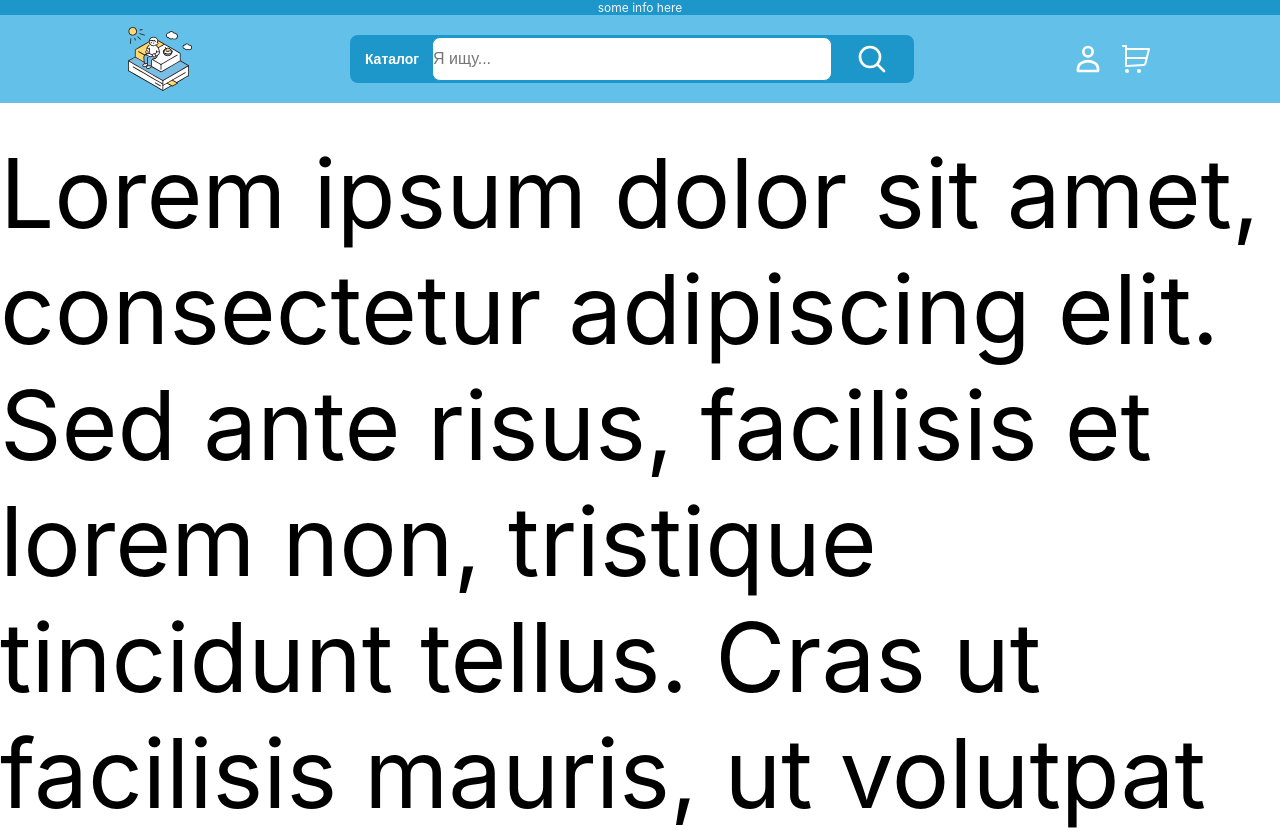
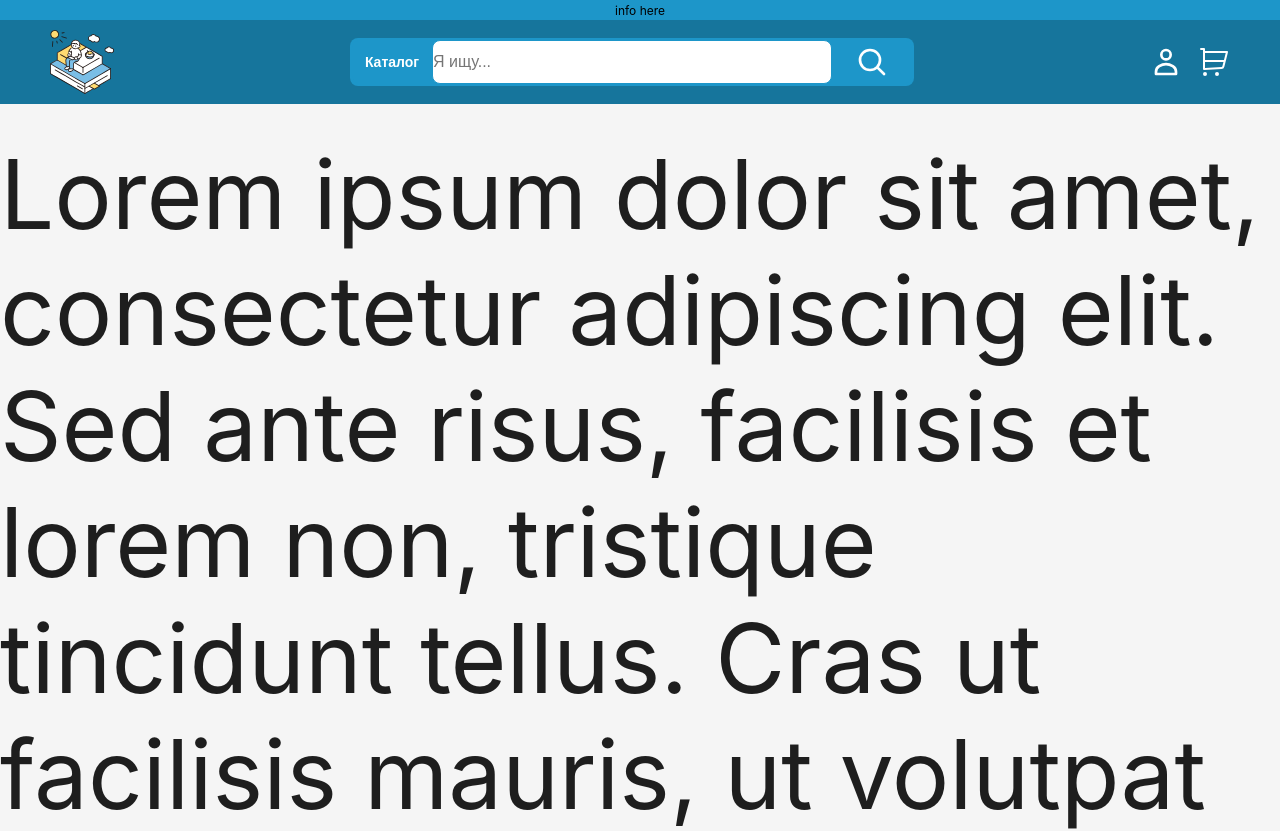
Before and after one commit to Vlawdous/libhub-front, a React (Vite) app: page / in a window 1280 px wide. Shown: the top 831 px of the page. Built offline with nearby package versions, Linux system fonts and the light colour scheme; the HTML template or start-up script is replaced by a standard one.

Commit message:
ЛАСТ РЕФАКТОРИНГ

```diff
--- a/src/components/UI/Footer/Footer.tsx
+++ b/src/components/UI/Footer/Footer.tsx
@@ -1,11 +1,12 @@
 import React from 'react';
 import cl from './Footer.module.scss'
+import {Layout} from "antd";
 
 const Footer = () => {
     return (
-        <div className={cl.Footer}>
+        <Layout.Footer>
             <img className={cl.rofl} src={'https://i.imgur.com/uQCPP4v.png'} alt={'rofl'}/>
-        </div>
+        </Layout.Footer>
     );
 };
 
--- a/src/components/UI/Header/Header.module.css
+++ b/src/components/UI/Header/Header.module.css
@@ -1,17 +1,23 @@
-.Header {
-    width: 100%;
-    color: whitesmoke;
+.HeaderContainer {
+    display: flex;
+    flex-direction: column;
+    height: 90px;
     position: sticky;
     top: 0;
+    z-index: 1;
+    min-width: 100%;
 }
 
-.HeaderContent {
-    display: inline-flex;
-    justify-content: space-between;
-
+.Header {
+    background-color: var(--brand-blue-700);
+    padding-top: 10px;
+    padding-bottom: 10px;
+    position: sticky;
+    top: 0;
+    z-index: 1;
     width: 100%;
-    padding: 12px 10%;
-    background-color: var(--brand-blue-400);
+    height: auto;
+    max-height: 1000px;
 }
 
 .logo {
--- a/src/components/UI/Header/Header.tsx
+++ b/src/components/UI/Header/Header.tsx
@@ -1,26 +1,26 @@
 import cl from "./Header.module.css"
+import SearchHeader from "@components/UI/Header/SearchHeader/SearchHeader.tsx"
+import {Flex, Layout} from "antd"
 import UpperHeader from "@components/UI/Header/UpperHeader/UpperHeader.tsx"
-import SearchHeader from "@components/UI/Header/SearchHeader/SearchHeader.tsx"
+import {JSX} from "react"
 
-const Header = () => {
+function Header(): JSX.Element {
     return (
-        <div className={cl.Header}>
-            <UpperHeader></UpperHeader>
-            <div className={cl.HeaderContent}>
-                <div
-                    className={cl.logo}>
-                </div>
-
+        <>
+            <UpperHeader/>
+            <Layout.Header className={cl.Header}>
+                <Flex align="center" wrap="wrap" gap={10}>
+                    <div className={cl.logo}/>
                     <SearchHeader></SearchHeader>
-
                     {/*todo убрать чутка позже*/}
                     <div className={cl.profile}>
                         <button className={cl.user}></button>
                         <button className={cl.cart}></button>
                     </div>
-            </div>
-        </div>
-    );
-};
+                </Flex>
+            </Layout.Header>
+        </>
+    )
+}
 
 export default Header
--- a/src/components/UI/Header/UpperHeader/UpperHeader.module.css
+++ b/src/components/UI/Header/UpperHeader/UpperHeader.module.css
@@ -1,6 +1,9 @@
 .UpperHeader {
+    display: flex;
     background-color: var(--brand-blue-600);
     justify-content: center;
-    text-align: center;
+    align-items: center;
     font-size: 12px;
+    min-width: 100%;
+    height: 20px;
 }
--- a/src/components/UI/Header/UpperHeader/UpperHeader.tsx
+++ b/src/components/UI/Header/UpperHeader/UpperHeader.tsx
@@ -1,11 +1,12 @@
 import cl from './UpperHeader.module.css'
+import {JSX} from "react";
 
-const UpperHeader = () => {
+function UpperHeader(): JSX.Element {
     return (
         <div className={cl.UpperHeader}>
-            some info here
+            <span>info here</span>
         </div>
-    );
-};
+    )
+}
 
 export default UpperHeader
--- a/src/components/UI/Layout/DefaultLayout.tsx
+++ b/src/components/UI/Layout/DefaultLayout.tsx
@@ -2,16 +2,19 @@ import {JSX} from "react"
 import Header from "@components/UI/Header/Header.tsx";
 import {Outlet} from "react-router";
 import Footer from "@components/UI/Footer/Footer";
+import {Layout} from "antd";
 
 function DefaultLayout(): JSX.Element {
     return (
-        <div className="layout default-layout">
-            <Header />
-            <main>
-                <Outlet />
-            </main>
-            <Footer />
-        </div>
+        <Layout className="layout default-layout">
+            <Header/>
+
+            <Layout.Content>
+                <Outlet/>
+            </Layout.Content>
+
+            <Footer/>
+        </Layout>
     )
 }
 
```
Lines whose indentation alone changed are shown as unchanged.
